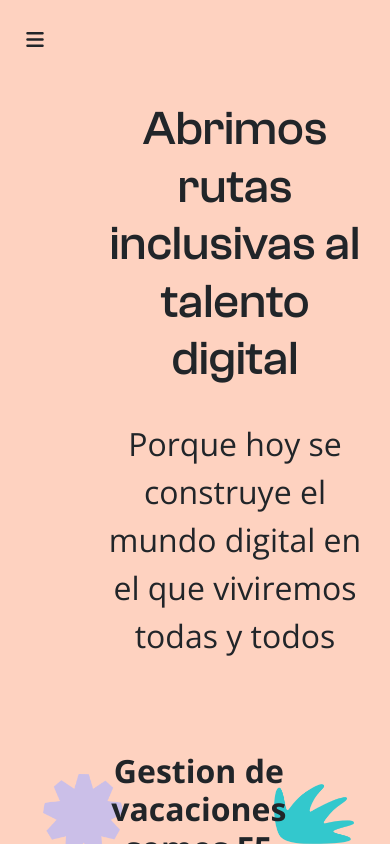
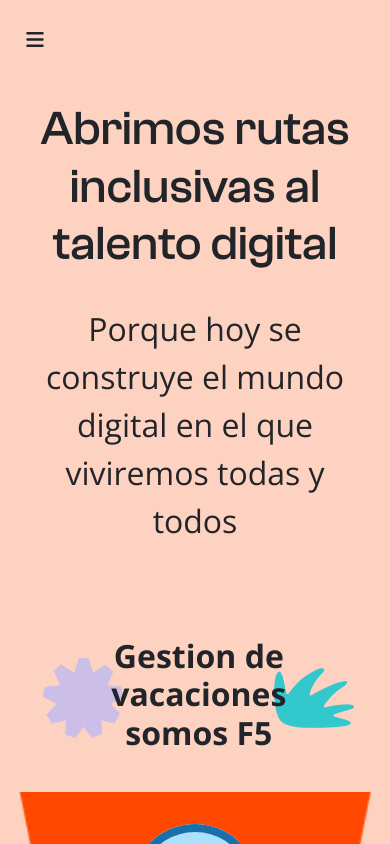
Before and after one commit to YorlinPacha/Front-vacacionex-coderx, a Vue app: page / in a window 390 px wide. Shown: the top 844 px of the page. Built offline with nearby package versions, Linux system fonts and the light colour scheme; a web font is replaced by a local one; what @syncfusion/ej2-base would draw is missing.

Commit message:
tuitulo responsive

```diff
--- a/src/components/LateralBar.vue
+++ b/src/components/LateralBar.vue
@@ -297,5 +297,12 @@
     width: 80px;
     left: -80px;
   }
+
+.titulo, .parrafo {
+  margin-left: -5rem;
+}
+
+
+
 }
 </style>
```
